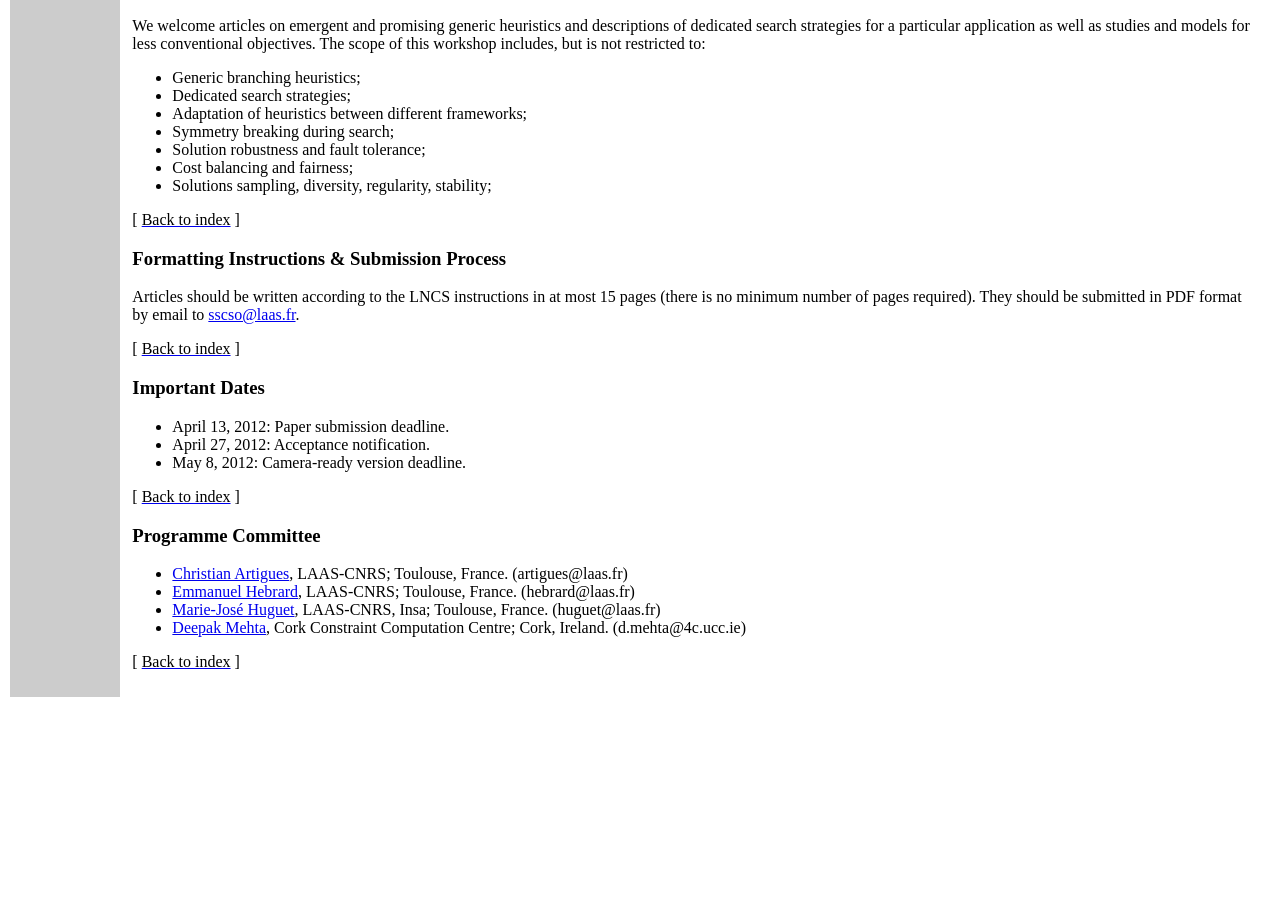
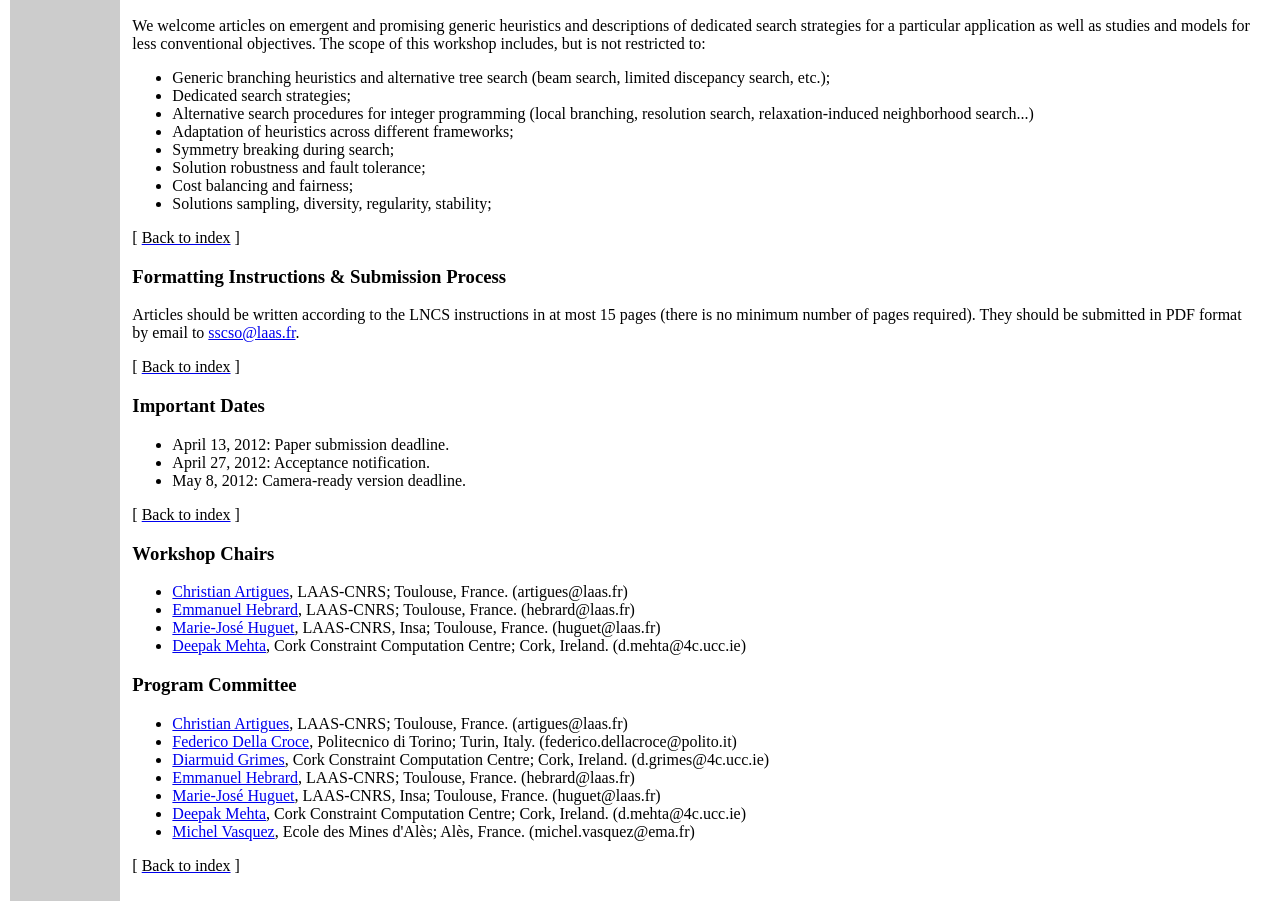
Before and after one commit to ehebrard/WorkshopPage, a plain HTML site: page index.html in a window 1280 px wide. Shown: the part 506-1417 px from the top of the page. Before the commit the page ends 1213 px from the top, so only its background shows below. Drawn offline with Linux system fonts and the light colour scheme.

Commit message:
pc and OR keywords added

```diff
--- a/index.html
+++ b/index.html
@@ -31,12 +31,7 @@ This workshop will be held on May 29 2012, in conjunction with CP-AI-OR, and aim
 support exchanges between the operation research (OR),
 constraint programming (CP) and Boolean satisfiability (SAT) communities on the topic of
 search heuristics and strategies.
-Moreover, beyond usual optimisation objectives, this workshop also
-aims at being a forum
- on more complex criteria and their formulations,
-such as, but not limited to, solution robustness and fault tolerance,
-or cost balancing and fairness objectives,
-or solution sampling and enumeration.
+Moreover, a special attention will be given to methods considering non standard or complex objective functions such as, but not limited to, solution robustness and fault tolerance, or cost balancing and fairness objectives, or solution sampling and enumeration.
 </p>
 
 
@@ -54,9 +49,10 @@ as well as studies and models for less conventional objectives.
 
 The scope of this workshop includes, but is not restricted to:
 <ul>
-<li> Generic branching heuristics;
+<li> Generic branching heuristics and alternative tree search (beam search, limited discepancy search, etc.);
 </li><li> Dedicated search strategies;
-</li><li> Adaptation of heuristics between different frameworks;
+</li><li> Alternative search procedures for integer programming (local branching, resolution search, relaxation-induced neighborhood search...)
+</li><li> Adaptation of heuristics across different frameworks;
 </li><li> Symmetry breaking during search;
 </li><li> Solution robustness and fault tolerance;
 </li><li> Cost balancing and fairness;
@@ -94,7 +90,7 @@ They should be submitted in PDF format by email to <a href="mailto:ssso@laas.fr"
 
 
 <p>
-<h3><a name="Organisation">Programme Committee</a></h3>
+<h3><a name="Organisation">Workshop Chairs</a></h3>
 <ul>
   <li><a href="http://">Christian Artigues</a>,
     LAAS-CNRS; Toulouse, France.
@@ -115,6 +111,42 @@ They should be submitted in PDF format by email to <a href="mailto:ssso@laas.fr"
 </ul>
 </p>
 <p>
+
+
+<p>
+<h3><a name="Program">Program Committee</a></h3>
+<ul>
+  <li><a href="http://">Christian Artigues</a>,
+    LAAS-CNRS; Toulouse, France.
+    (artigues@laas.fr)</li>
+
+  <li><a href="http://">Federico Della Croce</a>,
+    Politecnico di Torino; Turin, Italy.
+    (federico.dellacroce@polito.it)</li>
+
+  <li><a href="http://">Diarmuid Grimes</a>,
+    Cork Constraint Computation Centre; Cork, Ireland.
+    (d.grimes@4c.ucc.ie)</li>
+
+  <li><a href="http://">Emmanuel Hebrard</a>,
+    LAAS-CNRS; Toulouse, France.
+    (hebrard@laas.fr)</li>
+
+  <li><a href="http://">Marie-Jos&eacute; Huguet</a>,
+    LAAS-CNRS, Insa; Toulouse, France.
+    (huguet@laas.fr)</li>
+
+  <li><a href="http://">Deepak Mehta</a>,
+    Cork Constraint Computation Centre; Cork, Ireland.
+    (d.mehta@4c.ucc.ie)</li>
+
+  <li><a href="http://">Michel Vasquez</a>,
+    Ecole des Mines d'Alès; Alès, France.
+    (michel.vasquez@ema.fr)</li>
+
+</ul>
+</p>
+<p>
 [&nbsp;<a href="#Index"><font color="#000000">Back to index</font></a>&nbsp;]
 </p>
 
```
Lines whose indentation alone changed are shown as unchanged.
